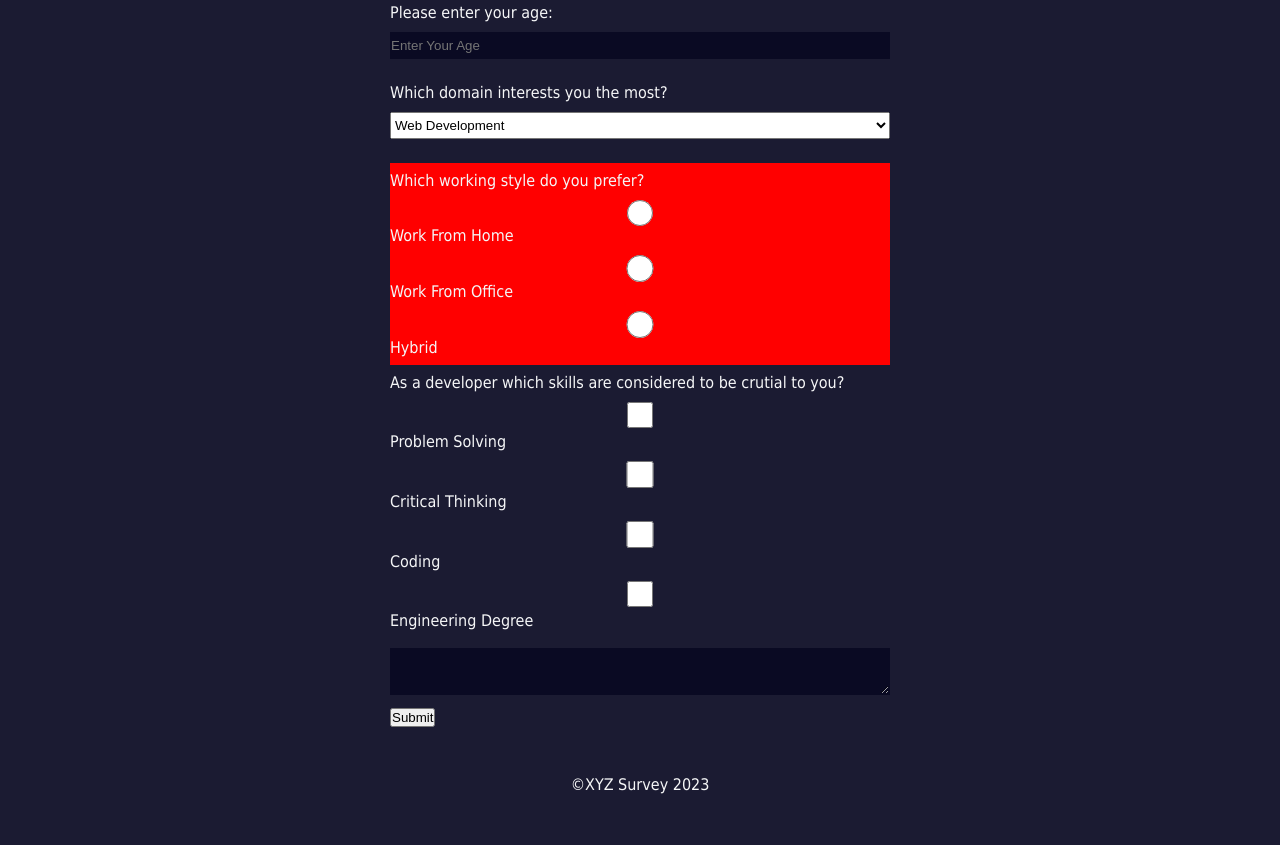
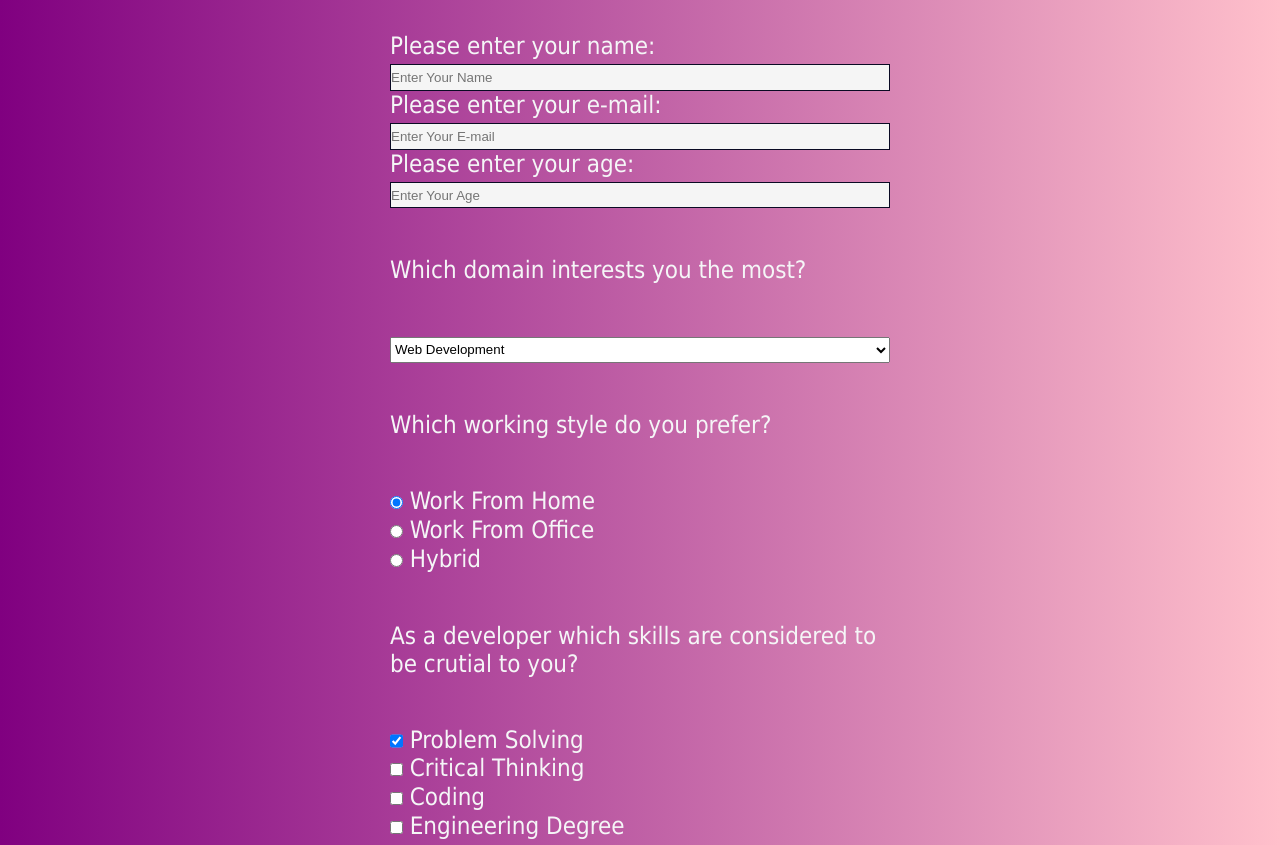
Before and after one commit to arjunultra/FCC-WebDev_Bootcamp_Badwebsiteclub, a plain HTML site: page Certification_Project-1-Survey_Form/index.html in a window 1280 px wide. Shown: the part 280-1125 px from the top of the page. Before the commit the page ends 1074 px from the top, so only its background shows below. Drawn offline with Linux system fonts and the light colour scheme.

Commit message:
complete

```diff
--- a/Certification_Project-1-Survey_Form/index.html
+++ b/Certification_Project-1-Survey_Form/index.html
@@ -9,7 +9,7 @@
   <body>
     <div class="container">
       <header>
-        <h1 id="title">Software Development -Survey</h1>
+        <h1 id="title">Software Development - Survey</h1>
         <p id="description">
           Software Development in general is considered to be an ocean.It has
           various domains/branches.If a person wants to be a successful software
@@ -49,7 +49,7 @@
               id="number"
           /></label>
           <label for="domain" class="domain-select">
-            Which domain interests you the most?
+            <p>Which domain interests you the most?</p>
             <select name="" id="dropdown">
               <option value="Web Development">Web Development</option>
               <option value="Mobile App Development">
@@ -75,20 +75,29 @@
           </label>
           <!-- Radio-container -->
           <div class="radio-container">
-            <label for="work-type"
-              >Which working style do you prefer?<input
+            <p>Which working style do you prefer?</p>
+            <label for="work-home"
+              ><input
+                checked
+                class="inline"
                 value="work-home"
                 type="radio"
                 name="work-type"
                 id="work-home"
               />Work From Home
+            </label>
+            <label for="work-office">
               <input
+                class="inline"
                 value="work-office"
                 type="radio"
                 name="work-type"
                 id="work-office"
               />Work From Office
+            </label>
+            <label for="work-hybrid">
               <input
+                class="inline"
                 value="work-hybrid"
                 type="radio"
                 name="work-type"
@@ -96,28 +105,49 @@
               />Hybrid
             </label>
           </div>
-          <label for="skills"
-            >As a developer which skills are considered to be crutial to you?
+          <!-- Checkbox-container -->
+          <div class="checkbox-container">
+            <p>
+              As a developer which skills are considered to be crutial to you?
+            </p>
+            <label for="problem-solving">
               <input
+                checked
+                class="inline"
                 type="checkbox"
-              name=""
-              id=""
+                name="skills"
+                id="problem-solving"
                 value="problem_solving"
               />Problem Solving
+            </label>
+            <label for="critical-thinking">
               <input
+                class="inline"
+                type="checkbox"
+                name="skills"
+                id="critical-thinking"
+                value="critical-thinking"
+              />Critical Thinking
+            </label>
+            <label>
+              <input
+                class="inline"
                 type="checkbox"
                 name="skills"
                 id=""
-              value="critical_thinking"
-            />Critical Thinking
-            <input type="checkbox" name="skills" id="" value="coding" />Coding
+                value="coding"
+              />Coding</label
+            >
+            <label for="engineering-degree">
               <input
+                class="inline"
                 type="checkbox"
                 name="skills"
-              id=""
+                id="engineering-degree"
                 value="degree"
               />Engineering Degree
             </label>
+          </div>
           <label for="comments">
             <textarea name="" id="" cols="30" rows="3"></textarea>
           </label>
--- a/Certification_Project-1-Survey_Form/style.scss
+++ b/Certification_Project-1-Survey_Form/style.scss
@@ -7,16 +7,24 @@ body {
   width: 100%;
   height: 100vh;
   margin: 0;
-  background-color: #1b1b32;
+  background: linear-gradient(90deg, #800080, #ffc0cb);
   color: #f5f6f7;
   font-family: Tahoma;
-  font-size: 16px;
+  font-size: 1.5rem;
 }
 
-h1,
-p {
+h1 {
   margin: 1em auto;
   text-align: center;
+}
+p {
+  margin: 2em 0;
+}
+p#description {
+  width: 50em;
+  max-width: 60%;
+  margin: 2em auto;
+  text-align: left;
 }
 
 form {
@@ -27,34 +35,19 @@ form {
   padding-bottom: 2em;
 }
 
-fieldset {
-  border: none;
-  padding: 2rem 0;
-  border-bottom: 3px solid #3b3b4f;
-}
-
-fieldset:last-of-type {
-  border-bottom: none;
-}
-
-label {
-  display: block;
-  margin: 0.5rem 0;
-}
-
 input,
 textarea,
 select {
-  margin: 10px 0 0 0;
+  margin: 0 10px 0 0;
   width: 100%;
   min-height: 2em;
 }
 
 input,
 textarea {
-  background-color: #0a0a23;
+  background-color: whitesmoke;
   border: 1px solid #0a0a23;
-  color: #ffffff;
+  color: #000000;
 }
 
 .inline {
@@ -62,16 +55,31 @@ textarea {
   margin: 0 0.5em 0 0;
   vertical-align: middle;
 }
+label {
+  display: block;
+}
 
-input[type="submit"] {
+button {
   display: block;
   width: 60%;
   margin: 1em auto;
   height: 2em;
   font-size: 1.1rem;
-  background-color: #3b3b4f;
-  border-color: white;
+  background-color: #c710c7cb;
+  color: white;
+  border-color: pink;
   min-width: 300px;
+  margin-top: 2em;
+  text-transform: uppercase;
+  &:hover {
+    background-color: whitesmoke;
+    color: magenta;
+    border: 1px wheat black;
+  }
+  &:active,
+  :focus {
+    background-color: rgba(177, 40, 97, 0.785);
+  }
 }
 
 input[type="file"] {
@@ -83,12 +91,6 @@ a {
 .domain-select {
   margin: 1.5em 0;
 }
-.radio-container {
-  background-color: red;
-  display: flex;
-  flex-direction: column;
-  justify-content: space-around;
-  input {
-    display: block;
-  }
+.checkbox-container {
+  margin-bottom: 2em;
 }
```
Also changed, not shown: Certification_Project-1-Survey_Form/style.min.css, 1 other file. Lines whose indentation alone changed are shown as unchanged.
